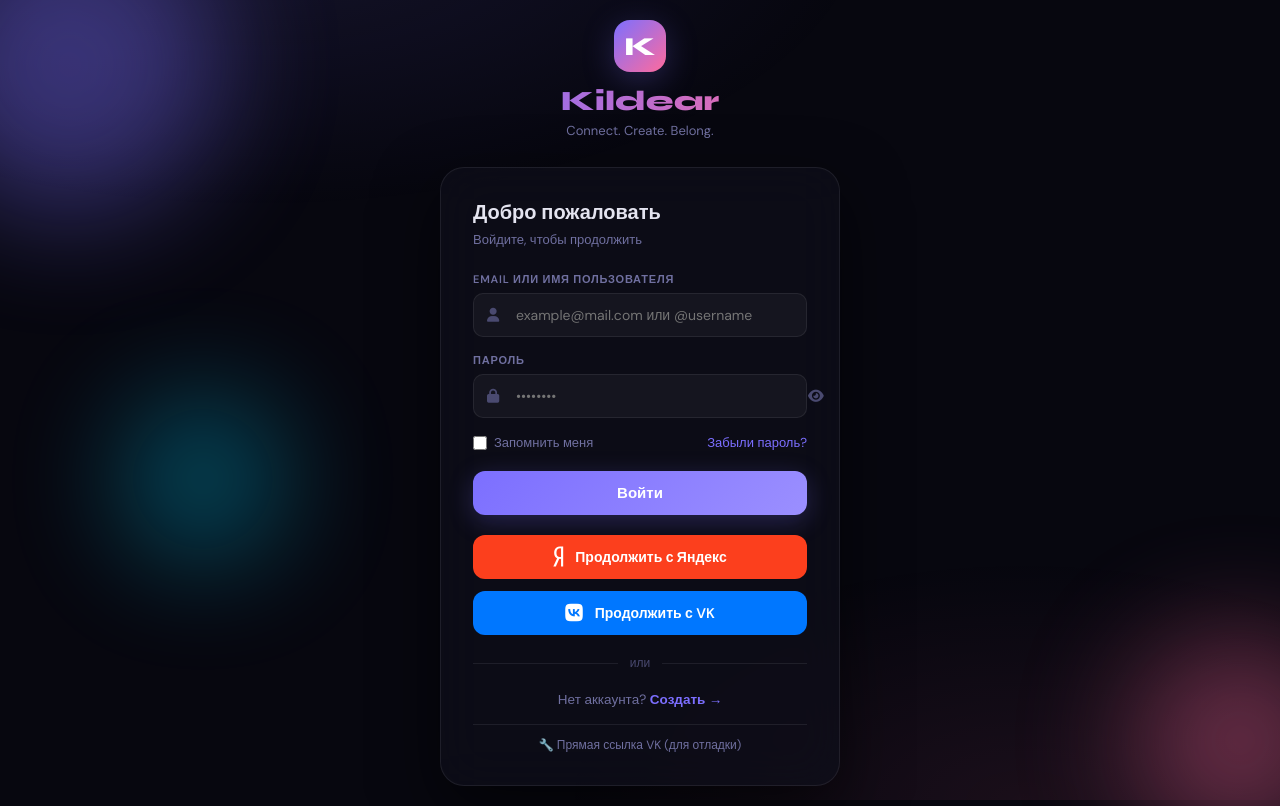
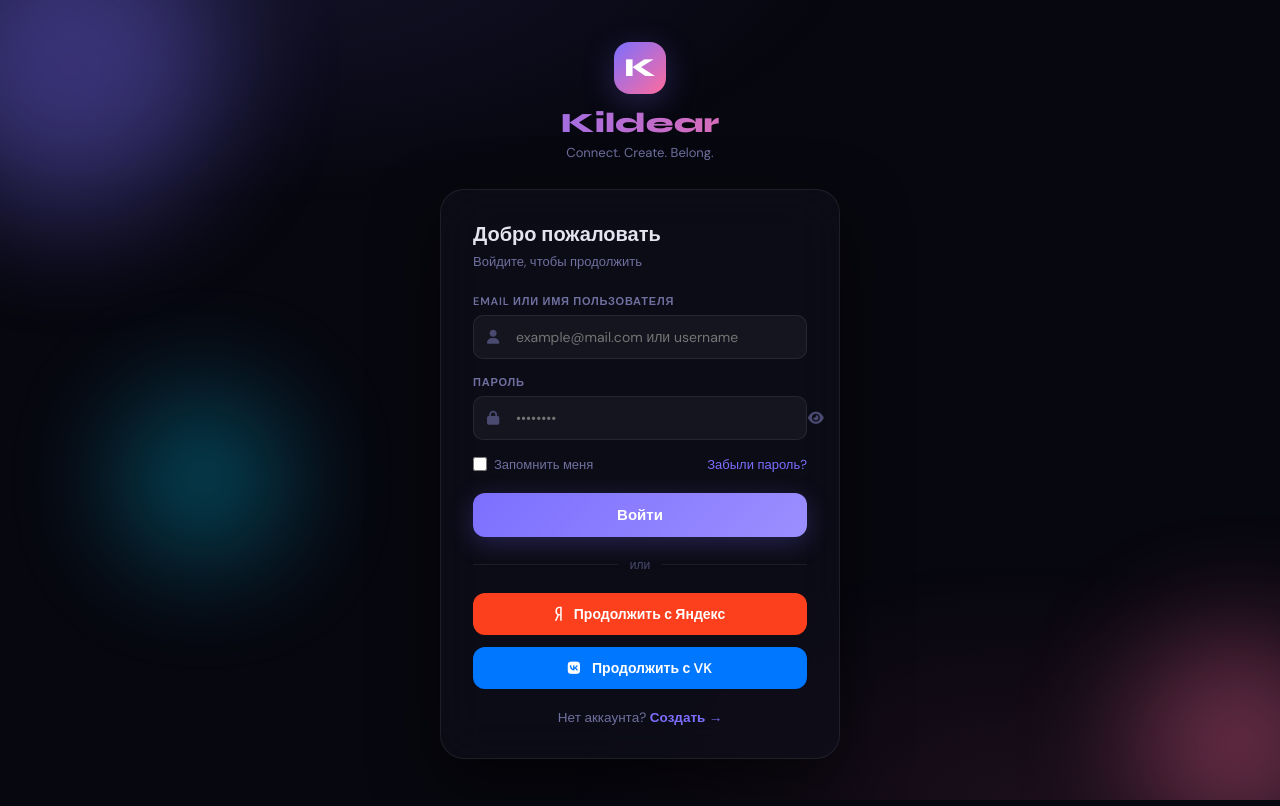
Before and after one commit to dwd-alt/Kildear_Soc, a Flask app: page /login in a window 1280 px wide. Run offline with Flask 3, Linux system fonts and the light colour scheme; some libraries are stand-ins or nearby versions.

Commit message:
Update login.html

```diff
--- a/templates/login.html
+++ b/templates/login.html
@@ -30,13 +30,10 @@
       --text-dim: #4a4a70;
       --danger: #ff4757;
       --success: #22d3a0;
-      --google: #4285f4;
       --yandex: #fc3f1d;
       --vk: #0077ff;
       --font-head: 'Syne', sans-serif;
       --font-body: 'DM Sans', sans-serif;
-      --radius: 16px;
-      --radius-sm: 10px;
       --shadow: 0 24px 64px rgba(0,0,0,0.6);
     }
 
@@ -205,9 +202,7 @@
       background: rgba(124,111,255,0.07);
       box-shadow: 0 0 0 3px rgba(124,111,255,0.2);
     }
-    .form-control:focus + i {
-      color: var(--primary);
-    }
+
     .toggle-pw {
       position: absolute;
       right: 13px;
@@ -283,20 +278,6 @@
       font-size: 14px;
       text-decoration: none;
       transition: all 0.2s;
-      cursor: pointer;
-      border: none;
-    }
-    .social-btn i, .social-btn svg {
-      font-size: 20px;
-    }
-    .btn-google {
-      background: #fff;
-      color: #333;
-      border: 1px solid #ddd;
-    }
-    .btn-google:hover {
-      background: #f1f1f1;
-      transform: translateY(-1px);
     }
     .btn-yandex {
       background: var(--yandex);
@@ -345,23 +326,6 @@
     .auth-footer a:hover {
       text-decoration: underline;
     }
-
-    /* Отладочная ссылка */
-    .debug-link {
-      margin-top: 16px;
-      padding-top: 12px;
-      border-top: 1px solid var(--border);
-      text-align: center;
-      font-size: 12px;
-    }
-    .debug-link a {
-      color: var(--text-muted);
-      text-decoration: none;
-    }
-    .debug-link a:hover {
-      color: var(--primary);
-      text-decoration: underline;
-    }
   </style>
 </head>
 <body>
@@ -380,16 +344,15 @@
       <div class="auth-title">Добро пожаловать</div>
       <div class="auth-sub">Войдите, чтобы продолжить</div>
 
-      <div id="flashContainer"></div>
-
-      <form id="loginForm">
-        <input type="hidden" name="csrf_token" id="csrf_token" value="{{ csrf_token() }}">
+      <!-- Обычная HTML-форма, которая работает без JS проблем -->
+      <form method="POST" action="{{ url_for('login') }}">
+        <input type="hidden" name="csrf_token" value="{{ csrf_token() }}">
 
         <div class="form-group">
           <label class="form-label" for="identifier">Email или имя пользователя</label>
           <div class="input-wrap">
             <input class="form-control" type="text" id="identifier" name="identifier"
-                   placeholder="example@mail.com или @username" required>
+                   placeholder="example@mail.com или username" required>
             <i class="fa-solid fa-user"></i>
           </div>
         </div>
@@ -416,47 +379,24 @@
         <button type="submit" class="btn-submit">Войти</button>
       </form>
 
+      <div class="divider">или</div>
+
       <div class="social-buttons">
         <a href="{{ url_for('login_yandex') }}" class="social-btn btn-yandex">
           <i class="fa-brands fa-yandex"></i> Продолжить с Яндекс
         </a>
-        <!-- ИСПРАВЛЕННАЯ КНОПКА VK с дополнительными атрибутами -->
-        <a href="{{ url_for('login_vk') }}"
-           class="social-btn btn-vk"
-           target="_self"
-           rel="noopener noreferrer">
+        <a href="{{ url_for('login_vk') }}" class="social-btn btn-vk">
           <i class="fa-brands fa-vk"></i> Продолжить с VK
         </a>
       </div>
 
-      <div class="divider">или</div>
-
       <div class="auth-footer">
         Нет аккаунта? <a href="{{ url_for('register') }}">Создать →</a>
-      </div>
-
-      <!-- Отладочная ссылка - временно, для проверки -->
-      <div class="debug-link">
-        🔧 <a href="{{ url_for('login_vk') }}" target="_self">Прямая ссылка VK (для отладки)</a>
       </div>
     </div>
   </div>
 
   <script>
-    function getCSRF() {
-      return document.getElementById('csrf_token')?.value || '';
-    }
-
-    function showFlash(message, type) {
-      const container = document.getElementById('flashContainer');
-      const flash = document.createElement('div');
-      flash.className = `flash-message flash-${type}`;
-      const icon = type === 'error' ? 'fa-circle-xmark' : 'fa-circle-info';
-      flash.innerHTML = `<i class="fa-solid ${icon}"></i> ${message}`;
-      container.appendChild(flash);
-      setTimeout(() => flash.remove(), 5000);
-    }
-
     function togglePassword() {
       const input = document.getElementById('password');
       const icon = document.querySelector('.toggle-pw i');
@@ -468,41 +408,6 @@
         icon.className = 'fa-solid fa-eye';
       }
     }
-
-    document.getElementById('loginForm').addEventListener('submit', async (e) => {
-      e.preventDefault();
-
-      const formData = new FormData(e.target);
-      const data = {
-        identifier: formData.get('identifier'),
-        password: formData.get('password'),
-        remember: formData.get('remember') === '1'
-      };
-
-      try {
-        const response = await fetch('/login', {
-          method: 'POST',
-          headers: {
-            'Content-Type': 'application/json',
-            'X-CSRFToken': getCSRF()
-          },
-          body: JSON.stringify(data)
-        });
-
-        const result = await response.json();
-
-        if (result.success) {
-          showFlash(result.message, 'success');
-          setTimeout(() => {
-            window.location.href = result.redirect || '/';
-          }, 1000);
-        } else {
-          showFlash(result.error || 'Ошибка входа', 'error');
-        }
-      } catch (error) {
-        showFlash('Ошибка соединения', 'error');
-      }
-    });
   </script>
 </body>
 </html>
```
